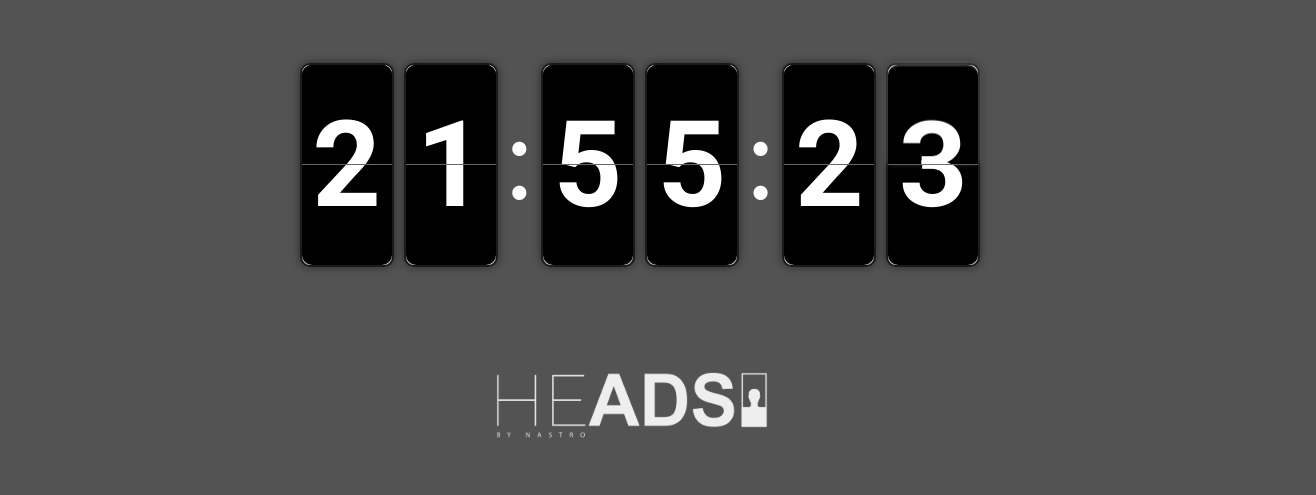
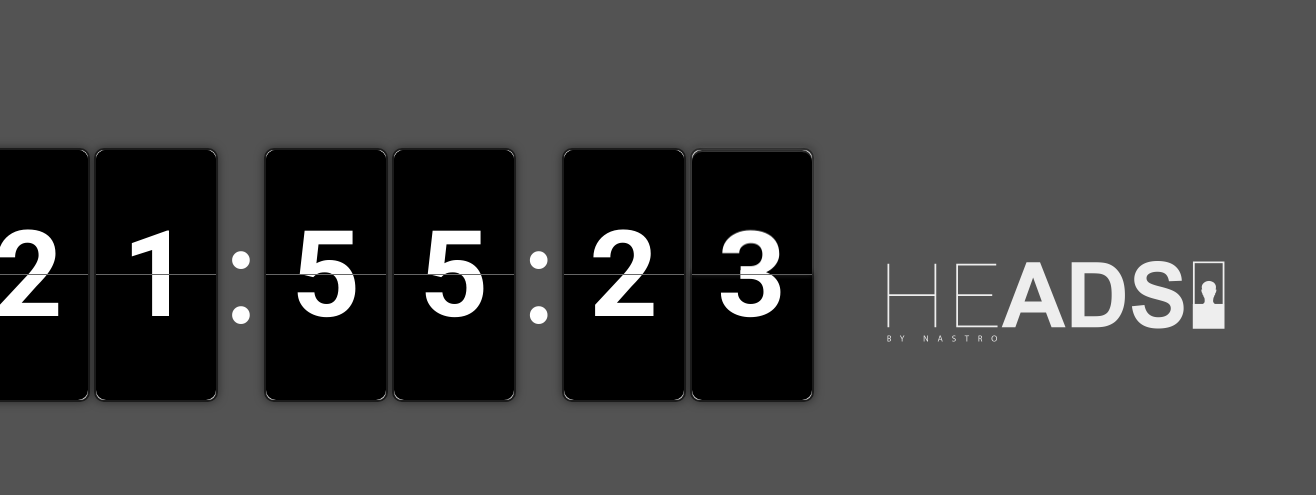
Before and after one commit to Nastro455/relogioheads.github.io, a plain HTML site: page index.html in a window 1280 px wide. Shown: the part 133-628 px from the top of the page, 1316 px wide, since content can reach past the window. Drawn offline with Linux system fonts and the light colour scheme.

Commit message:
Update style.css

```diff
--- a/style.css
+++ b/style.css
@@ -1,38 +1,30 @@
+/* Estilo base para todas as telas */
 body {
-    display: -webkit-box;
-	display: -ms-flexbox;
     display: flex;
-	-webkit-box-pack: center;
-	-ms-flex-pack: center;
     justify-content: center;
-	-webkit-box-align: center;
-	-ms-flex-align: center;
     align-items: center;
-	flex-direction: column; /* Altera a direção do layout para coluna */
+    flex-direction: column;
     height: 100vh;
-	background-color: #535353; /* Cor de fundo para maior contraste */
+    background-color: #535353;
 }
 
 .clock {
-	display: -webkit-box;
-	display: -ms-flexbox;
     display: flex;
 }
 
 .flip {
     position: relative;
-	width: 90px;  /* Aumentar a largura */
-	height: 200px; /* Aumentar a altura */
-	margin: 5px;   /* Ajustar o espaçamento */
-	font-size: 120px; /* Aumentar o tamanho da fonte */
-	line-height: 200px; /* Ajustar o espaçamento de linha */
+    width: 90px;
+    height: 200px;
+    margin: 2px;
+    font-size: 100px;
+    line-height: 200px;
     text-align: center;
     border: 2px solid #1b1b1b;
     border-radius: 10px;
-	-webkit-box-shadow: 0 0 10px rgba(0, 0, 0, 0.5);
     box-shadow: 0 0 10px rgba(0, 0, 0, 0.5);
-	background-color: #D3D3D3; /* Fundo mais claro para contraste com o fundo */
-	font-family: 'Roboto', sans-serif; /* Adicione esta linha */
+    background-color: #D3D3D3;
+    font-family: 'Roboto', sans-serif;
 }
 
 .digital::before,
@@ -44,7 +36,6 @@ body {
     color: white;
     background: #000000;
     overflow: hidden;
-	-webkit-perspective: 160px;
     perspective: 160px;
 }
 
@@ -68,10 +59,7 @@ body {
 }
 
 .digital.back::after {
-	-webkit-transform-origin: top center;
-	-ms-transform-origin: top center;
     transform-origin: top center;
-	-webkit-transform: rotateX(0.5turn);
     transform: rotateX(0.5turn);
     z-index: 2;
 }
@@ -81,53 +69,31 @@ body {
 }
 
 .divider {
-	font-size: 120px; /* Ajustar o tamanho do divisor */
-	line-height: 200px; /* Ajustar o espaçamento do divisor */
+    font-size: 120px;
+    line-height: 200px;
     font-style: normal;
-	color: white; /* Cor para contraste */
+    color: white;
 }
 
 .flip.running .front::before {
-	-webkit-transform-origin: center bottom;
-	-ms-transform-origin: center bottom;
     transform-origin: center bottom;
-	-webkit-animation: frontFlipDown 0.6s ease-in-out;
     animation: frontFlipDown 0.6s ease-in-out;
-	-webkit-box-shadow: 0 -2px 6px rgba(255, 255, 255, 0.3);
     box-shadow: 0 -2px 6px rgba(255, 255, 255, 0.3);
-	-webkit-backface-visibility: hidden;
     backface-visibility: hidden;
 }
 
 .flip.running .back::after {
-	-webkit-animation: backFlipDown 0.6s ease-in-out;
     animation: backFlipDown 0.6s ease-in-out;
-}
-
-@-webkit-keyframes frontFlipDown {
-	to {
-		-webkit-transform: rotateX(0.5turn);
-		transform: rotateX(0.5turn);
-	}
 }
 
 @keyframes frontFlipDown {
     to {
-		-webkit-transform: rotateX(0.5turn);
         transform: rotateX(0.5turn);
-	}
-}
-
-@-webkit-keyframes backFlipDown {
-	to {
-		-webkit-transform: rotateX(0);
-		transform: rotateX(0);
     }
 }
 
 @keyframes backFlipDown {
     to {
-		-webkit-transform: rotateX(0);
         transform: rotateX(0);
     }
 }
@@ -135,15 +101,60 @@ body {
 /* Estilos para o contêiner do logotipo */
 .logo-container {
     text-align: center;
-	margin-top: 20px; /* Ajuste a distância do relógio */
+    margin-top: 20px;
 }
 
-/* Estilos para o logotipo */
 .logo-container img {
-	width: 400px; /* Ajuste o tamanho conforme necessário */
-	height: auto; /* Manter a proporção */
-	opacity: 0.9; /* Pode ajustar a opacidade se quiser */
-	display: block; /* Garante que a imagem fique em uma nova linha */
-	margin-left: auto; /* Centralizar horizontalmente */
-	margin-right: auto; /* Centralizar horizontalmente */
+    width: 400px;
+    height: auto;
+    opacity: 0.9;
+    display: block;
+    margin-left: auto;
+    margin-right: auto;
 }
+
+/* Consultas de mídia para telas em orientação retrato (vertical) */
+@media (orientation: portrait) {
+    body {
+        flex-direction: column;
+    }
+
+    .flip {
+        width: 70px;
+        height: 150px;
+        font-size: 80px;
+        line-height: 150px;
+    }
+
+    .divider {
+        font-size: 100px;
+        line-height: 150px;
+    }
+
+    .logo-container img {
+        width: 300px;
+    }
+}
+
+/* Consultas de mídia para telas em orientação paisagem (horizontal) */
+@media (orientation: landscape) {
+    body {
+        flex-direction: row;
+    }
+
+    .flip {
+        width: 120px;
+        height: 250px;
+        font-size: 120px;
+        line-height: 250px;
+    }
+
+    .divider {
+        font-size: 150px;
+        line-height: 250px;
+    }
+
+    .logo-container img {
+        width: 500px;
+    }
+}
```
Lines whose indentation alone changed are shown as unchanged.
